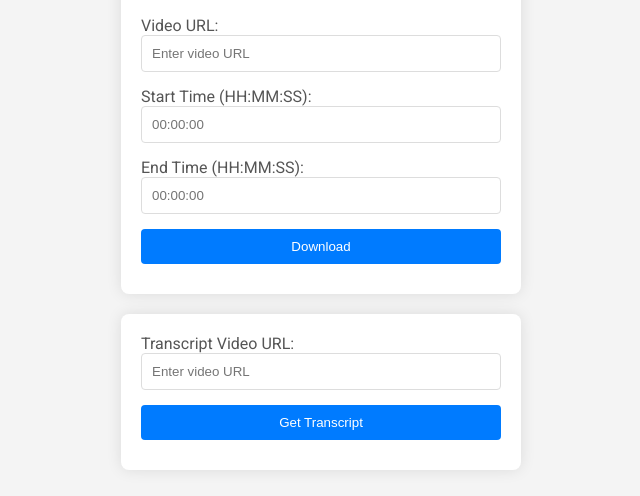
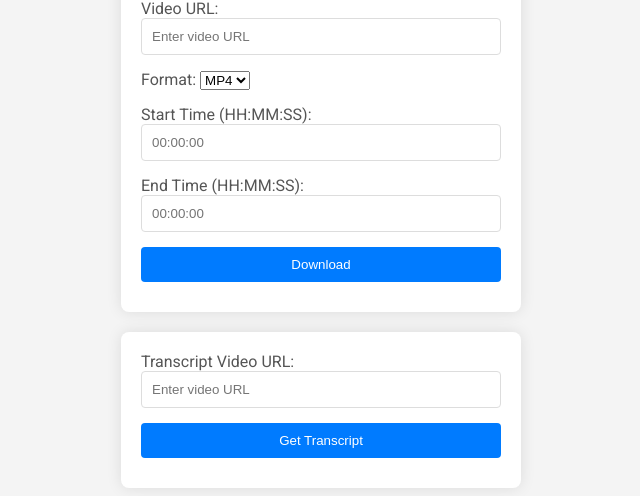
Before and after one commit to Ama143/Yt-video-downloder-frontEnd, a plain HTML site: page index.html in a window 1280 px wide. Shown: the part 226-722 px from the top of the page, without its empty margins (319-959 px from the left). Drawn offline with Linux system fonts and the light colour scheme.

Commit message:
Add files via upload

```diff
--- a/index.html
+++ b/index.html
@@ -11,18 +11,26 @@
         <h1>Video Section Downloader</h1>
         <form id="download-form" class="form">
             <div class="form-group">
-                <label for="url">Video URL:</label>
-                <input type="url" id="url" name="url" required placeholder="Enter video URL">
+                <label for="videoUrl">Video URL:</label>
+                <input type="url" id="videoUrl" name="videoUrl" required placeholder="Enter video URL">
             </div>
 
             <div class="form-group">
-                <label for="start">Start Time (HH:MM:SS):</label>
-                <input type="text" id="start" name="start" required placeholder="00:00:00">
+                <label for="format">Format:</label>
+                <select id="format" name="format" required>
+                    <option value="mp4">MP4</option>
+                    <option value="mp3">MP3</option>
+                </select>
             </div>
 
             <div class="form-group">
-                <label for="end">End Time (HH:MM:SS):</label>
-                <input type="text" id="end" name="end" required placeholder="00:00:00">
+                <label for="startTime">Start Time (HH:MM:SS):</label>
+                <input type="text" id="startTime" name="startTime" required placeholder="00:00:00">
+            </div>
+
+            <div class="form-group">
+                <label for="endTime">End Time (HH:MM:SS):</label>
+                <input type="text" id="endTime" name="endTime" required placeholder="00:00:00">
             </div>
 
             <button type="submit" class="btn">Download</button>
```
